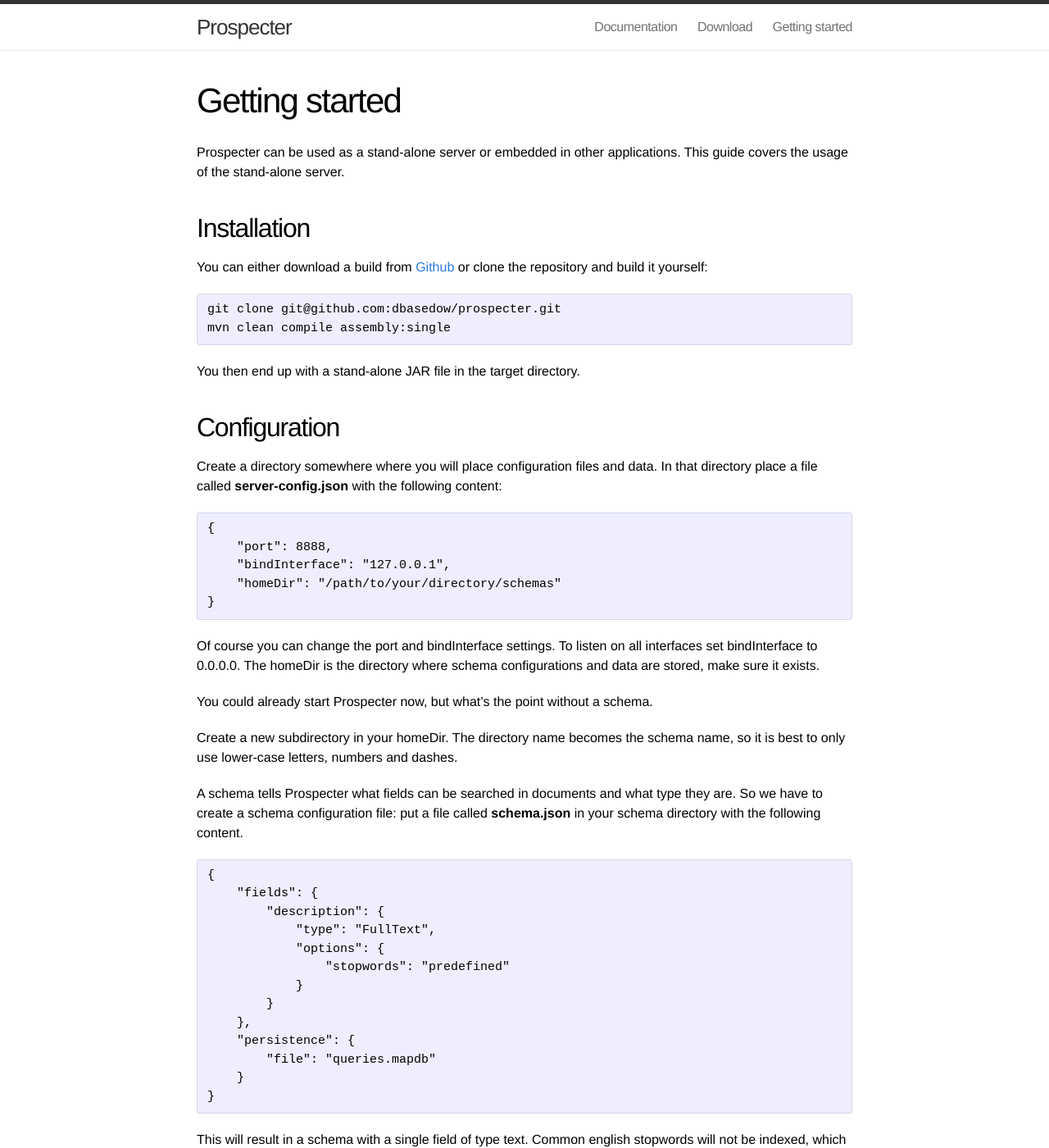
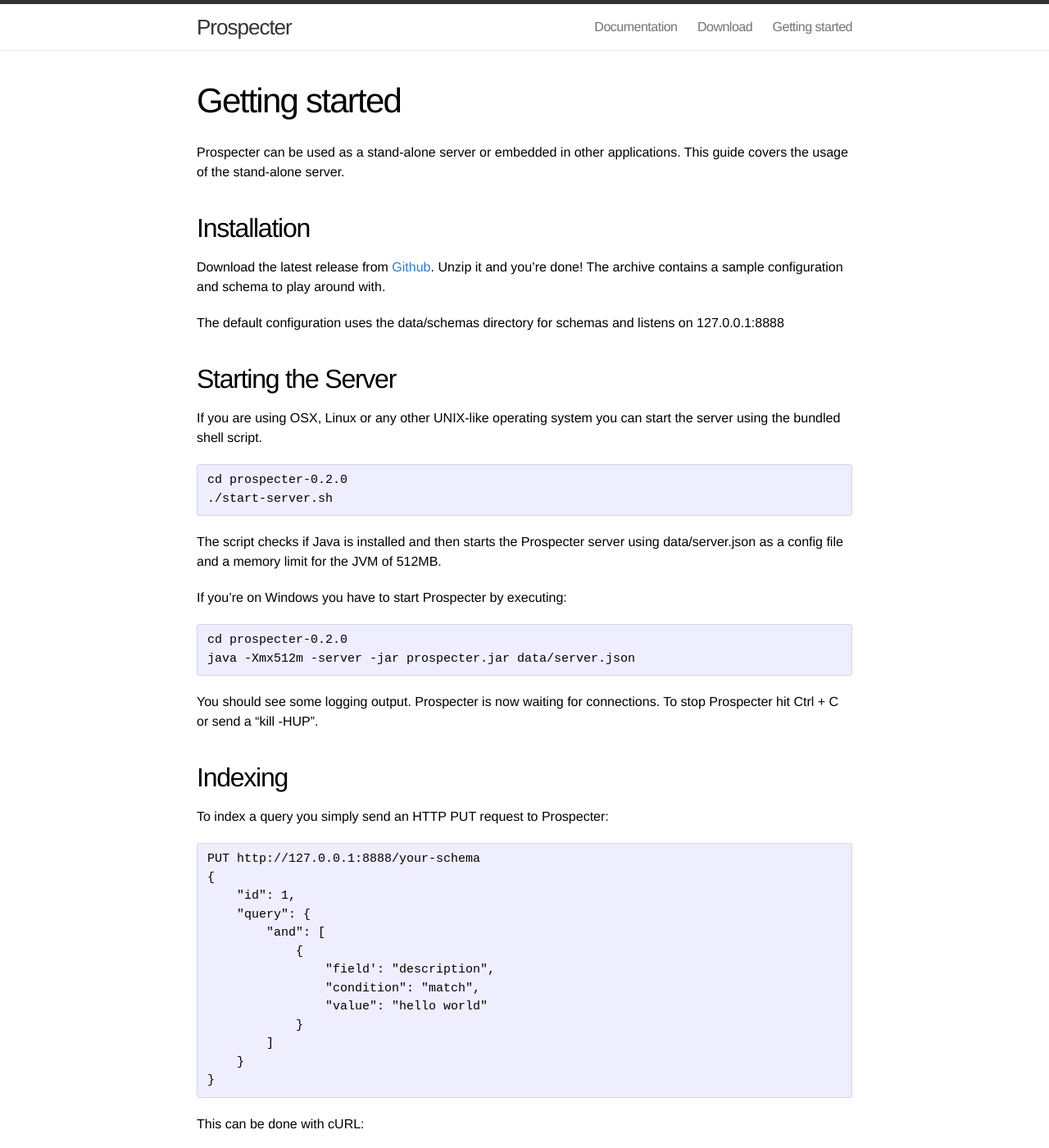
Before and after one commit to dbasedow/prospecter, a Jekyll site: the page built from getting-started.md, in a window 1280 px wide and 1400 px high. Shown: the whole window at 82% size. Built offline with Jekyll 4.4.1, drawn with Linux system fonts in a browser that asks for light colours; some of the changed text lies outside the part shown.

Commit message:
rework getting started guide

```diff
--- a/getting-started.md
+++ b/getting-started.md
@@ -9,56 +9,26 @@ stand-alone server.
 
 Installation
 ------------
-You can either download a build from [Github](https://github.com/dbasedow/prospecter/releases) or clone the repository
-and build it yourself:
+Download the latest release from [Github](https://github.com/dbasedow/prospecter/releases). Unzip it and you're done!
+The archive contains a sample configuration and schema to play around with.
 
-    git clone git@github.com:dbasedow/prospecter.git
-    mvn clean compile assembly:single
+The default configuration uses the data/schemas directory for schemas and listens on 127.0.0.1:8888
 
-You then end up with a stand-alone JAR file in the target directory.
+Starting the Server
+-------------------
+If you are using OSX, Linux or any other UNIX-like operating system you can start the server using the bundled shell
+script.
 
-Configuration
--------------
-Create a directory somewhere where you will place configuration files and data. In that directory place a file called
-**server-config.json** with the following content:
+    cd prospecter-0.2.0
+    ./start-server.sh
 
-    {
-        "port": 8888,
-        "bindInterface": "127.0.0.1",
-        "homeDir": "/path/to/your/directory/schemas"
-    }
+The script checks if Java is installed and then starts the Prospecter server using data/server.json as a config file
+and a memory limit for the JVM of 512MB.
 
-Of course you can change the port and bindInterface settings. To listen on all interfaces set bindInterface to 0.0.0.0.
-The homeDir is the directory where schema configurations and data are stored, make sure it exists.
+If you're on Windows you have to start Prospecter by executing:
 
-You could already start Prospecter now, but what's the point without a schema.
-
-Create a new subdirectory in your homeDir. The directory name becomes the schema name, so it is best to only use
-lower-case letters, numbers and dashes.
-
-A schema tells Prospecter what fields can be searched in documents and what type they are. So we have to create a
-schema configuration file: put a file called **schema.json** in your schema directory with the following content.
-
-    {
-        "fields": {
-            "description": {
-                "type": "FullText",
-                "options": {
-                    "stopwords": "predefined"
-                }
-            }
-        },
-        "persistence": {
-            "file": "queries.mapdb"
-        }
-    }
-
-This will result in a schema with a single field of type text. Common english stopwords will not be indexed, which saves
-memory.
-
-That's it! You can now use prospecter by typing
-
-    java -server -jar prospecter-x.x.x-SNAPSHOT-jar-with-dependencies.jar /path/to/your/directory/server-config.json
+    cd prospecter-0.2.0
+    java -Xmx512m -server -jar prospecter.jar data/server.json
 
 You should see some logging output. Prospecter is now waiting for connections. To stop Prospecter hit Ctrl + C or send a
 "kill -HUP".
```
